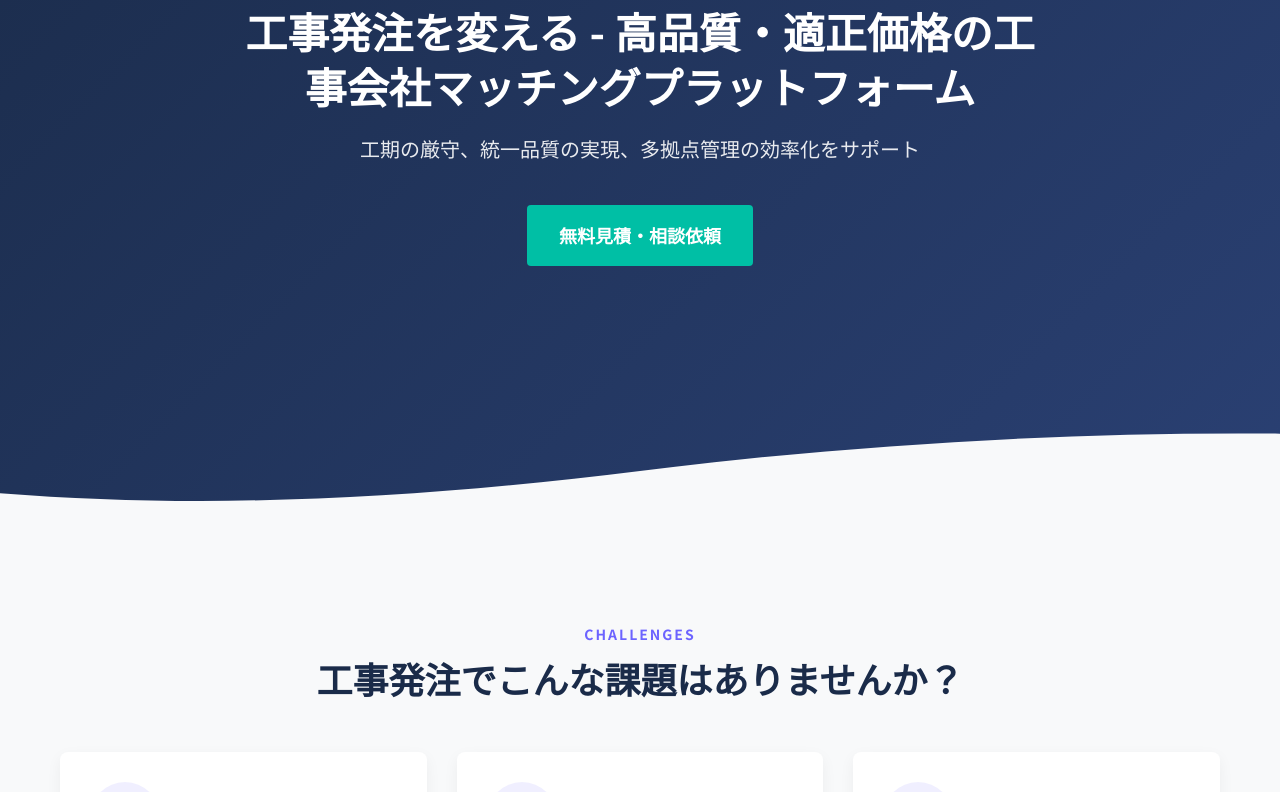
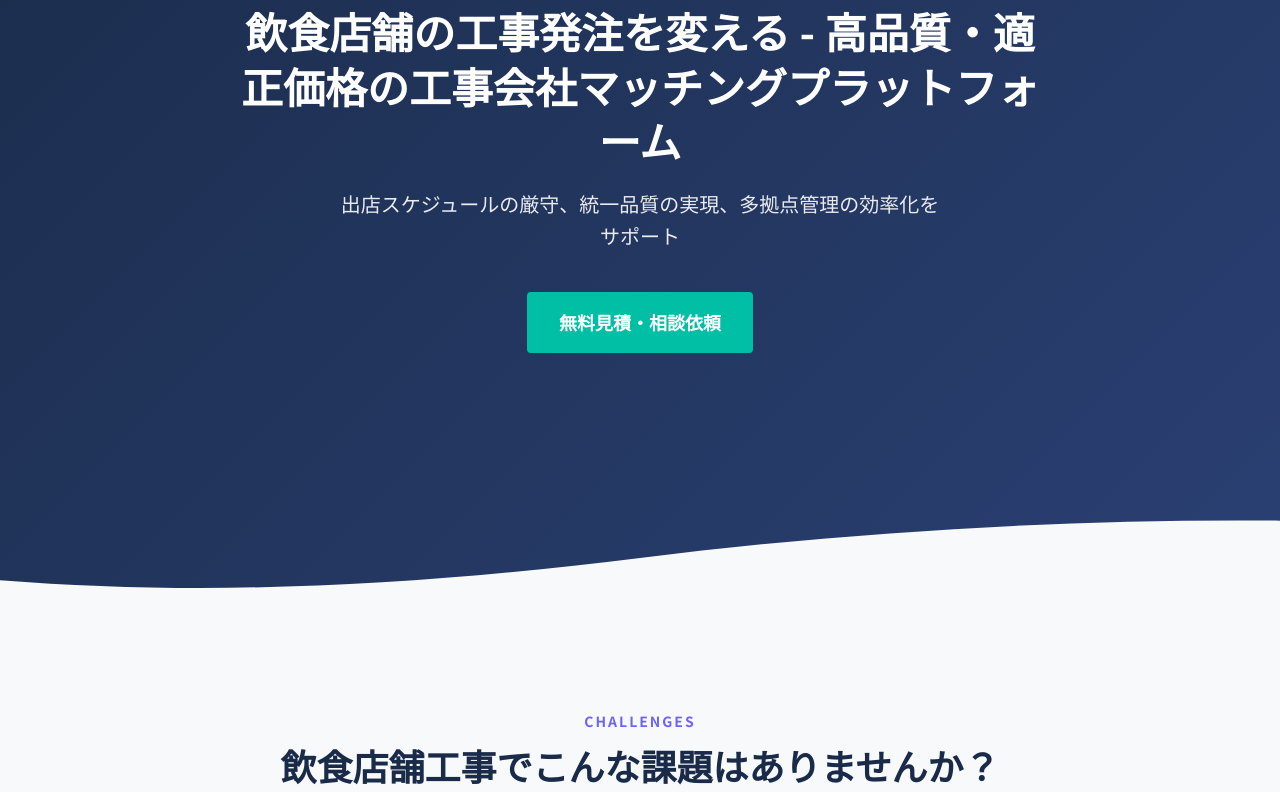
Before and after one commit to naoki0715/storebuild2, a plain HTML site: page index.html in a window 1280 px wide. Shown: the part 296-1088 px from the top of the page. Drawn offline with Linux system fonts and the light colour scheme.

Commit message:
Update index.html

```diff
--- a/index.html
+++ b/index.html
@@ -759,8 +759,8 @@ html {
     <!-- ヒーローセクション -->
     <section class="hero">
         <div class="container">
-            <h1>工事発注を変える - 高品質・適正価格の工事会社マッチングプラットフォーム</h1>
-            <p>工期の厳守、統一品質の実現、多拠点管理の効率化をサポート</p>
+            <h1>飲食店舗の工事発注を変える - 高品質・適正価格の工事会社マッチングプラットフォーム</h1>
+            <p>出店スケジュールの厳守、統一品質の実現、多拠点管理の効率化をサポート</p>
             <div class="cta-button">
                 <a href="#contact" class="button primary large">無料見積・相談依頼</a>
             </div>
@@ -772,7 +772,7 @@ html {
         <div class="container">
             <div class="section-header">
                 <span class="section-label">CHALLENGES</span>
-                <h2>工事発注でこんな課題はありませんか？</h2>
+                <h2>飲食店舗工事でこんな課題はありませんか？</h2>
             </div>
             <div class="challenge-grid">
                 <div class="challenge-card">
@@ -948,14 +948,14 @@ html {
                     <div class="icon">
                         <i class="fas fa-building"></i>
                     </div>
-                    <h3>大手企業での活用事例</h3>
+                    <h3>大手飲食チェーンでの活用事例</h3>
                     <p>全国100拠点以上の出店計画において、信頼できる工事会社選定の工数を削減。地方出店もスムーズに進行。</p>
                 </div>
                 <div class="case-card">
                     <div class="icon">
                         <i class="fas fa-calendar-check"></i>
                     </div>
-                    <h3>工期厳守率の向上</h3>
+                    <h3>出店スケジュール厳守率の向上</h3>
                     <p>進捗管理システムの活用で工期遅延を未然に防止。計画通りのオープンで売上計画を達成。</p>
                 </div>
                 <div class="case-card">
```
